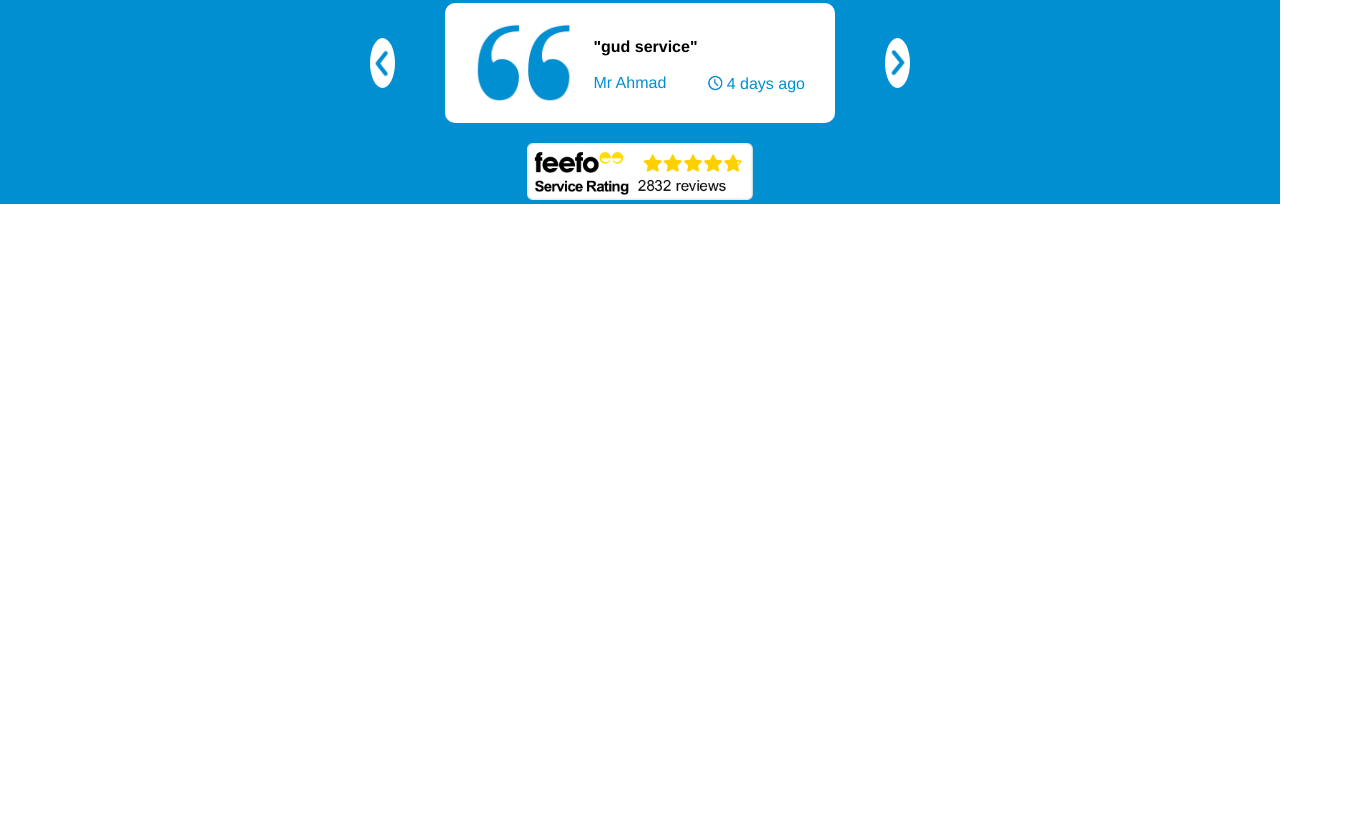
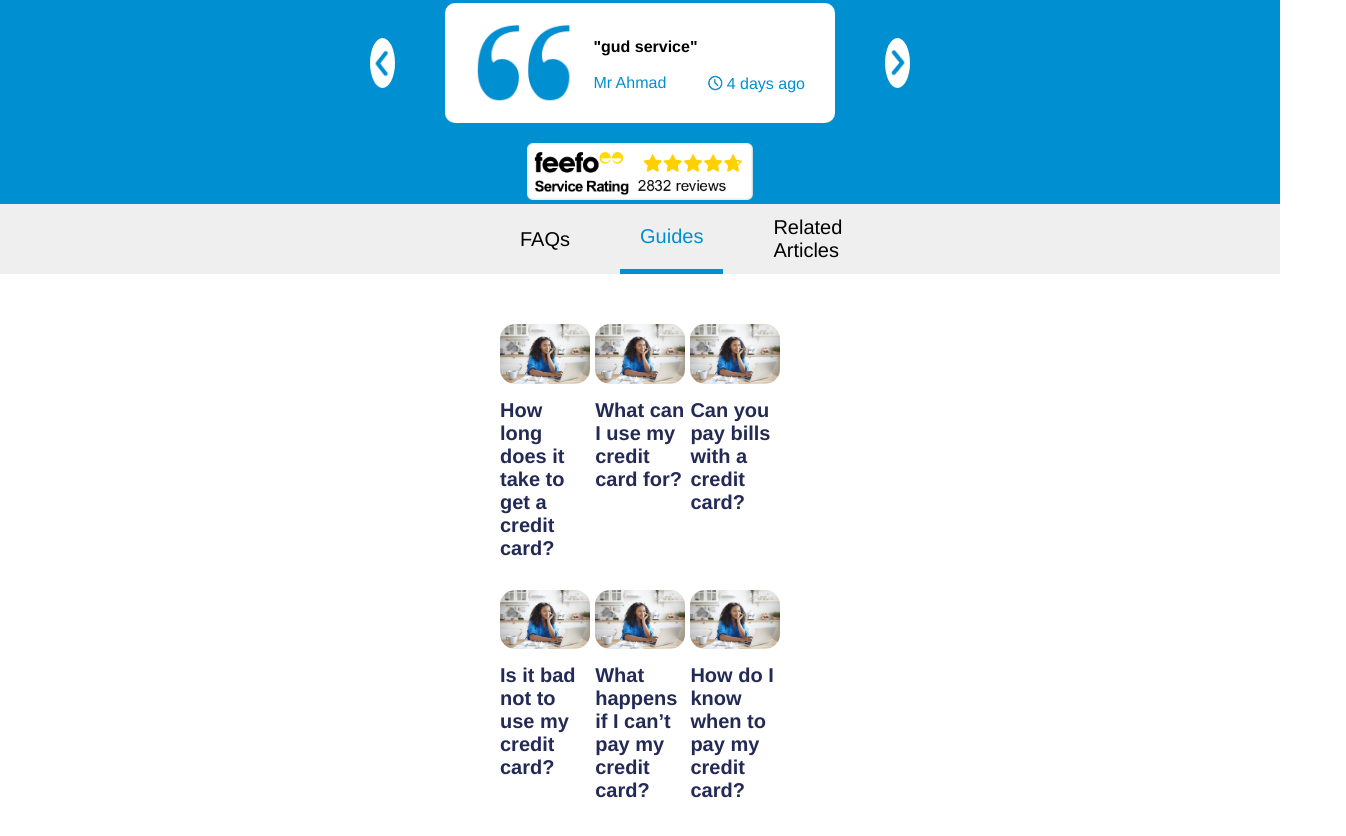
Before and after one commit to lovretomic/Internship-9-CSS-Layout, a plain HTML site: page index.html in a window 1280 px wide. Shown: the part 906-1742 px from the top of the page, 1346 px wide, since content can reach past the window. Before the commit the page ends 1510 px from the top, so only its background shows below. Drawn offline with Linux system fonts and the light colour scheme.

Commit message:
Added guides

```diff
--- a/index.html
+++ b/index.html
@@ -18,7 +18,7 @@
         class="header__logo"
       />
       <nav class="header__navigation">
-        <a href="" class="header__navigation-item">
+        <a href="" class="header__navigation-item selected">
           Credit Cards
           <img
             src="./assets/chevron-down.png"
@@ -77,7 +77,7 @@
       <section class="welcomeHeader">
         <div class="welcomeHeader__topLine">
           <div class="welcomeHeader__topLine-left">
-            <p>Home</p>
+            <p><b>Home</b></p>
             <img src="/assets/chevron-right.png" alt="" />
             <p>Credit cards</p>
           </div>
@@ -146,15 +146,15 @@
               <h6>Representative example</h6>
               <div class="welcomeHeader__content-right-box-examples">
                 <div class="example">
-                  <p>Representative 39.9% APR (variable)</p>
+                  <p>Representative <b>39.9%</b> APR (variable)</p>
                 </div>
                 <div class="vertical-divider"></div>
                 <div class="example">
-                  <p>Purchase rate 39.94% APR (variable)</p>
+                  <p>Purchase rate <b>39.94% APR</b> (variable)</p>
                 </div>
                 <div class="vertical-divider"></div>
                 <div class="example">
-                  <p>Assumed Credit Limit £1,200</p>
+                  <p>Assumed Credit Limit <b>£1,200</b></p>
                 </div>
               </div>
               <p class="welcomeHeader__content-right-box-paragraph">
@@ -228,6 +228,99 @@
           class="reviews__feefo"
         />
       </section>
+      <section class="guides">
+        <div class="guides__navigation">
+          <div class="guides__navigation-option">FAQs</div>
+          <div class="guides__navigation-option selected">Guides</div>
+          <div class="guides__navigation-option">Related Articles</div>
+        </div>
+        <div class="guides__content">
+          <a
+            href="https://www.youtube.com/watch?v=QB7ACr7pUuE"
+            class="guides__content-item"
+            target="_blank"
+          >
+            <img
+              src="/assets/zdenka.png"
+              alt=""
+              class="guides__content-item-image"
+            />
+            <h4 class="guides__content-item-title">
+              How long does it take to get a credit card?
+            </h4>
+          </a>
+          <a
+            href="https://www.youtube.com/watch?v=QB7ACr7pUuE"
+            class="guides__content-item"
+            target="_blank"
+          >
+            <img
+              src="/assets/zdenka.png"
+              alt=""
+              class="guides__content-item-image"
+            />
+            <h4 class="guides__content-item-title">
+              What can I use my credit card for?
+            </h4>
+          </a>
+          <a
+            href="https://www.youtube.com/watch?v=QB7ACr7pUuE"
+            class="guides__content-item"
+            target="_blank"
+          >
+            <img
+              src="/assets/zdenka.png"
+              alt=""
+              class="guides__content-item-image"
+            />
+            <h4 class="guides__content-item-title">
+              Can you pay bills with a credit card?
+            </h4>
+          </a>
+          <a
+            href="https://www.youtube.com/watch?v=QB7ACr7pUuE"
+            class="guides__content-item"
+            target="_blank"
+          >
+            <img
+              src="/assets/zdenka.png"
+              alt=""
+              class="guides__content-item-image"
+            />
+            <h4 class="guides__content-item-title">
+              Is it bad not to use my credit card?
+            </h4>
+          </a>
+          <a
+            href="https://www.youtube.com/watch?v=QB7ACr7pUuE"
+            class="guides__content-item"
+            target="_blank"
+          >
+            <img
+              src="/assets/zdenka.png"
+              alt=""
+              class="guides__content-item-image"
+            />
+            <h4 class="guides__content-item-title">
+              What happens if I can’t pay my credit card?
+            </h4>
+          </a>
+          <a
+            href="https://www.youtube.com/watch?v=QB7ACr7pUuE"
+            class="guides__content-item"
+            target="_blank"
+          >
+            <img
+              src="/assets/zdenka.png"
+              alt=""
+              class="guides__content-item-image"
+            />
+            <h4 class="guides__content-item-title">
+              How do I know when to pay my credit card?
+            </h4>
+          </a>
+        </div>
+      </section>
     </main>
   </body>
 </html>
--- a/style.css
+++ b/style.css
@@ -29,10 +29,14 @@
   height: 100%;
   display: flex;
   align-items: center;
-  padding: 0px 13px;
+  padding: 0px 9px;
   text-decoration: none;
   font-weight: 700;
-  color: black;
+  color: #242a56;
+}
+
+.header__navigation-item.selected {
+  color: #008fd0;
 }
 
 .header__navigation-item-image {
@@ -64,6 +68,7 @@
   display: flex;
   height: 100%;
   align-items: center;
+  color: #242a56;
 }
 
 .welcomeHeader__topLine-left img {
@@ -83,6 +88,7 @@
 
 .welcomeHeader__topLine-right a {
   margin: 0 5px;
+  color: #242a56;
 }
 
 .welcomeHeader__content {
@@ -133,6 +139,7 @@
   font-size: 23px;
   font-weight: bold;
   color: white;
+  cursor: pointer;
 }
 
 .welcomeHeader__content-left-button img {
@@ -241,7 +248,6 @@
   width: 100%;
   height: 430px;
   background-color: #008fd0;
-  margin-bottom: 400px;
   color: white;
   text-align: center;
   padding: 40px 370px;
@@ -329,3 +335,58 @@
   height: 57px;
   margin-top: 20px;
 }
+
+.guides {
+  width: 100%;
+  margin-bottom: 50px;
+}
+
+.guides__navigation {
+  width: 100%;
+  height: 70px;
+  background-color: #efefef;
+  display: flex;
+  padding: 0 500px;
+  margin-bottom: 50px;
+}
+
+.guides__navigation-option {
+  height: 100%;
+  display: flex;
+  align-items: center;
+  justify-content: center;
+  font-size: 20px;
+  margin-right: 30px;
+  padding: 0 20px;
+  box-sizing: border-box;
+}
+
+.guides__navigation-option.selected {
+  border-bottom: 5px solid #008fd0;
+  color: #008fd0;
+}
+
+.guides__content {
+  padding: 0 500px;
+  justify-content: space-between;
+  display: flex;
+  flex-wrap: wrap;
+}
+
+.guides__content-item {
+  width: 32%;
+  display: flex;
+  flex-direction: column;
+  margin-bottom: 30px;
+  text-decoration: none;
+}
+
+.guides__content-item-image {
+  border-radius: 15px;
+  margin-bottom: 15px;
+}
+
+.guides__content-item-title {
+  font-size: 20px;
+  color: #242a56;
+}
```
Lines whose indentation alone changed are shown as unchanged.
